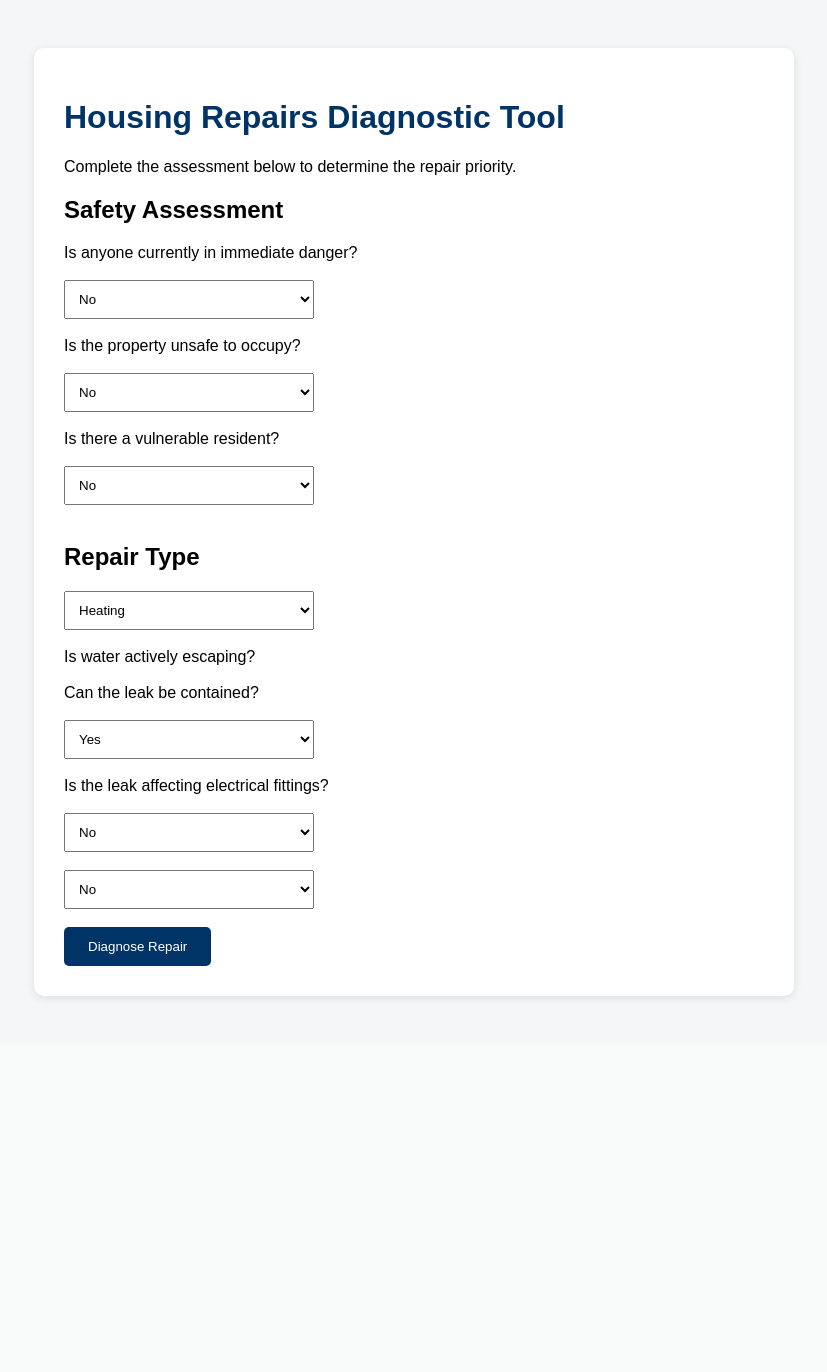
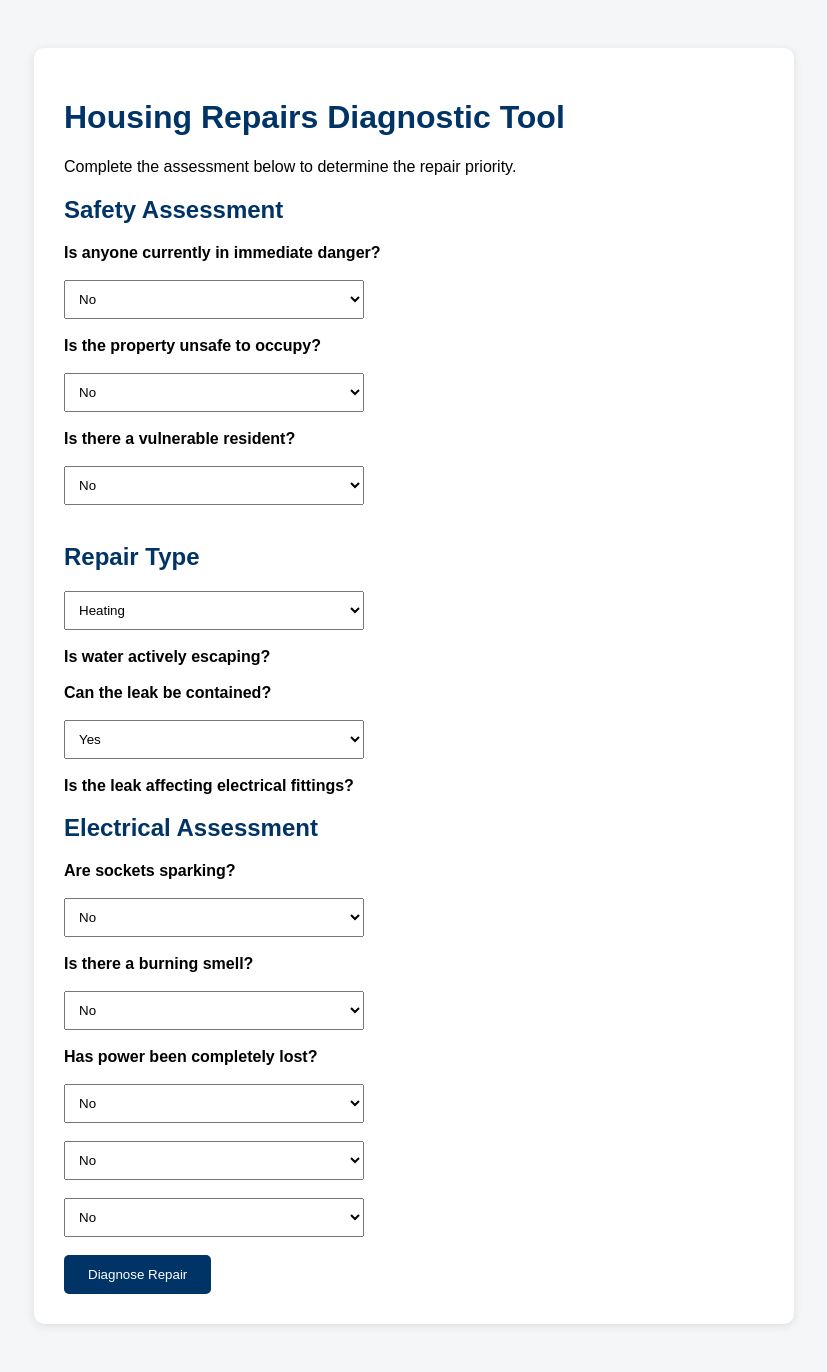
Before and after one commit to jomoz-dev/housing-repairs-diagnostic-tool, a Flask app: page / in a window 1280 px wide. Shown: the whole page, without its empty margins (14-841 px from the left). Before the commit the page ends 1000 px from the top, so only its background shows below. Run offline with Flask 3, Linux system fonts and the light colour scheme.

Commit message:
Add electrical decision tree and diagnostic workflow

```diff
--- a/app.py
+++ b/app.py
@@ -21,6 +21,11 @@ def diagnose():
     contained = request.form["contained"]
     electrics_affected = request.form["electrics_affected"]
 
+    sparking = request.form["sparking"]
+
+    burning_smell = request.form["burning_smell"]
+
+    power_loss = request.form["power_loss"]
     # Emergency safety assessment
 
     if danger == "yes" or unsafe_property == "yes":
@@ -76,13 +81,32 @@ def diagnose():
 
     elif repair_type == "electrical":
 
-        result = {
-            "priority": "Emergency",
-            "trade": "Electrician",
-            "attendance": "24 Hours",
-            "message": "Electrical issue reported."
-        }
+        if sparking == "yes" or burning_smell == "yes":
 
+            result = {
+                "priority": "Emergency",
+                "trade": "Electrician",
+                "attendance": "24 Hours",
+                "message": "Potential electrical safety risk identified."
+            }
+
+        elif power_loss == "yes":
+
+            result = {
+                "priority": "Urgent",
+                "trade": "Electrician",
+                "attendance": "48 Hours",
+                "message": "Complete loss of power reported."
+            }
+
+        else:
+
+            result = {
+                "priority": "Routine",
+                "trade": "Electrician",
+                "attendance": "28 Days",
+                "message": "Electrical inspection required."
+            }
     # Heating
 
     elif repair_type == "heating":
--- a/static/style.css
+++ b/static/style.css
@@ -41,3 +41,15 @@ button,
     border-radius: 5px;
     text-align: center;
 }
+
+label {
+    font-weight: bold;
+}
+
+h2 {
+    color: #003366;
+}
+
+select {
+    width: 300px;
+}
--- a/templates/index.html
+++ b/templates/index.html
@@ -112,6 +112,51 @@
                 Is the leak affecting electrical fittings?
             </label>
 
+            <h2>Electrical Assessment</h2>
+
+            <label>
+                Are sockets sparking?
+            </label>
+
+            <br><br>
+
+            <select name="sparking">
+
+                <option value="no">No</option>
+                <option value="yes">Yes</option>
+
+            </select>
+
+            <br><br>
+
+            <label>
+                Is there a burning smell?
+            </label>
+
+            <br><br>
+
+            <select name="burning_smell">
+
+                <option value="no">No</option>
+                <option value="yes">Yes</option>
+
+            </select>
+
+            <br><br>
+
+            <label>
+                Has power been completely lost?
+            </label>
+
+            <br><br>
+
+            <select name="power_loss">
+
+                <option value="no">No</option>
+                <option value="yes">Yes</option>
+
+            </select>
+
             <br><br>
 
             <select name="electrics_affected">
```
Also changed, not shown: templates/result.html (+13 -3 lines).
